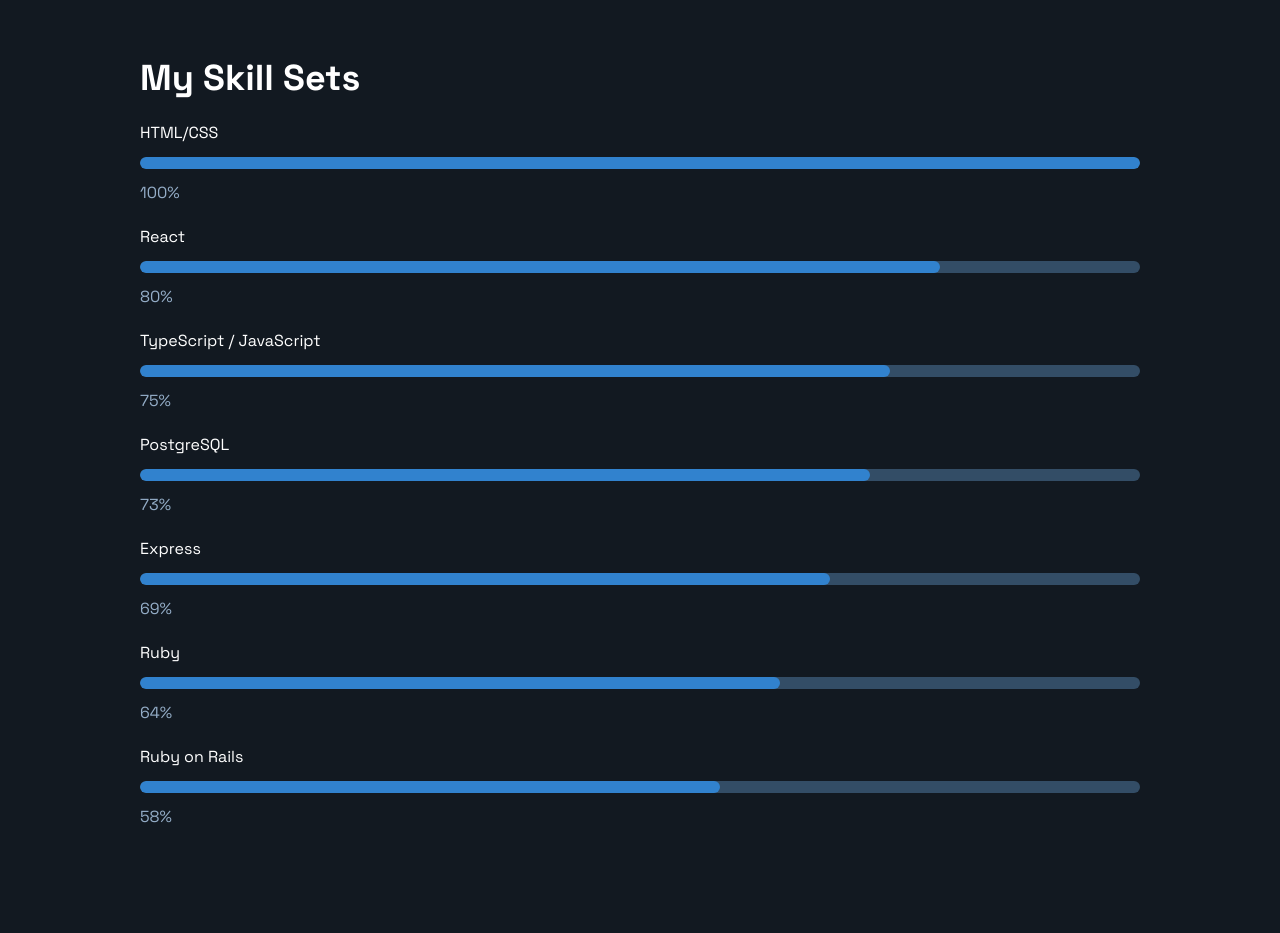
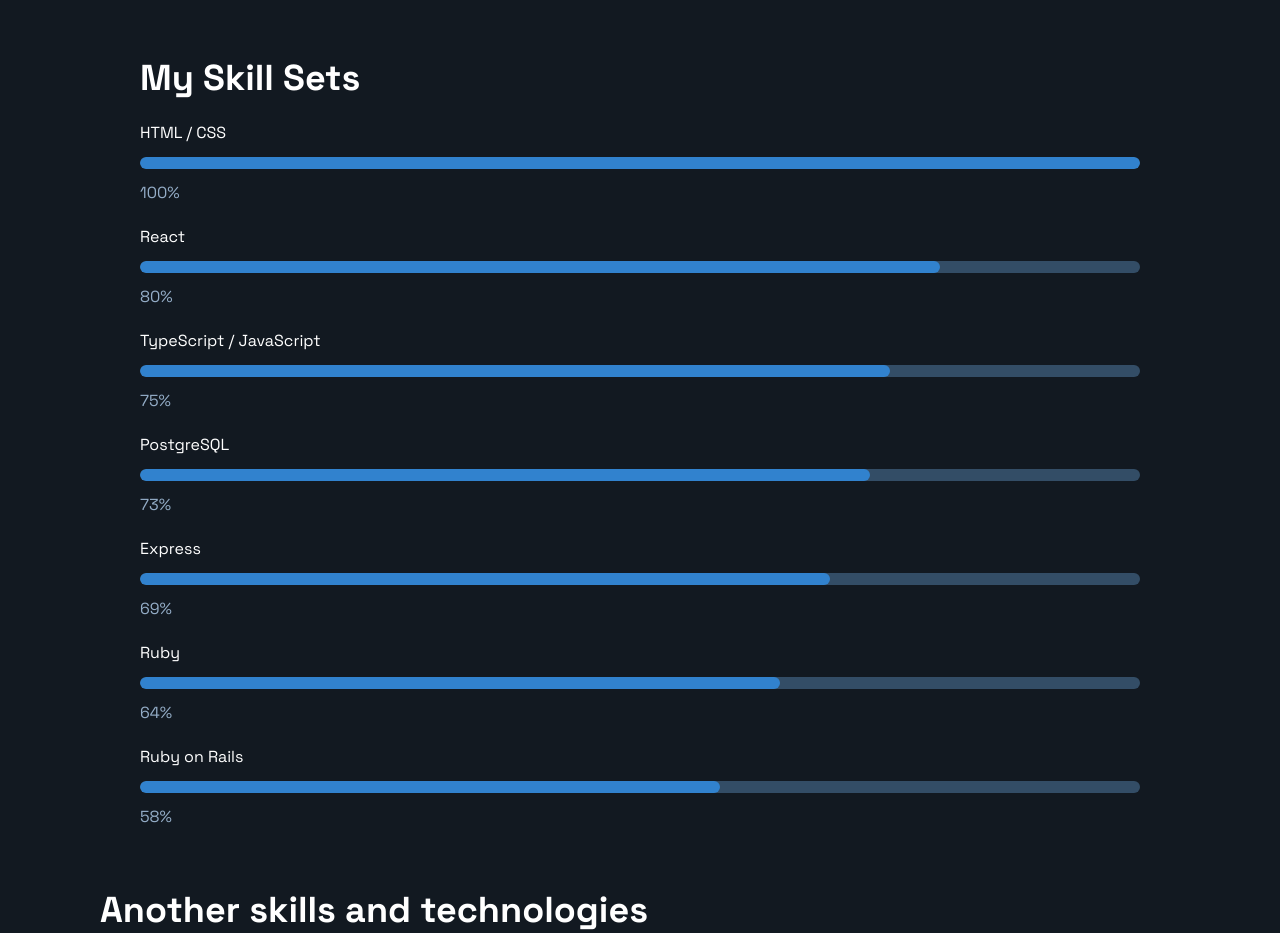
Before and after one commit to DenysHarkavenko/harkavenko_dev, a React (Vite) app: page / in a window 1280 px wide. Shown: the part 1440-2373 px from the top of the page. Before the commit the page ends 2329 px from the top, so only its background shows below. Built offline with nearby package versions, Linux system fonts and the light colour scheme.

Commit message:
Started adding other technologies

```diff
--- a/src/components/Main/Main.tsx
+++ b/src/components/Main/Main.tsx
@@ -2,6 +2,7 @@
 import AboutMe from './AboutMe'
 import DevelopmentExperience from './DevelopmentExperience'
 import Skills from './Skills'
+import Technologies from './Technologies'
 
 const Main: React.FC = () => {
   return (
@@ -9,7 +10,8 @@
       <Box maxW='1080px' w='100%' margin='0 auto'>
         <AboutMe />
         <DevelopmentExperience />
-        <Skills/>
+        <Skills />
+        <Technologies />
       </Box>
     </Box>
   )
--- a/src/components/Main/Skills.tsx
+++ b/src/components/Main/Skills.tsx
@@ -1,15 +1,6 @@
 import { Box, Heading } from '@chakra-ui/react'
 import SkillProgressbar from './SkillProgressBar'
-
-const skillsData = [
-  { skill: 'HTML/CSS', level: 100 },
-  { skill: 'React', level: 80 },
-  { skill: 'TypeScript / JavaScript', level: 75 },
-  { skill: 'PostgreSQL', level: 73 },
-  { skill: 'Express', level: 69 },
-  { skill: 'Ruby', level: 64 },
-  { skill: 'Ruby on Rails', level: 58 },
-]
+import { skillsData } from '../../data/skills'
 
 const Skills: React.FC = () => {
   return (
--- /dev/null
+++ b/src/components/Main/Technologies.tsx
@@ -0,0 +1,11 @@
+import { Box, Heading } from '@chakra-ui/react'
+
+const Technologies: React.FC = () => {
+  return (
+    <Box>
+      <Heading>Another skills and technologies</Heading>
+    </Box>
+  )
+}
+
+export default Technologies
--- /dev/null
+++ b/src/data/skills.ts
@@ -0,0 +1,9 @@
+export const skillsData = [
+    { skill: 'HTML / CSS', level: 100 },
+    { skill: 'React', level: 80 },
+    { skill: 'TypeScript / JavaScript', level: 75 },
+    { skill: 'PostgreSQL', level: 73 },
+    { skill: 'Express', level: 69 },
+    { skill: 'Ruby', level: 64 },
+    { skill: 'Ruby on Rails', level: 58 },
+]
```
